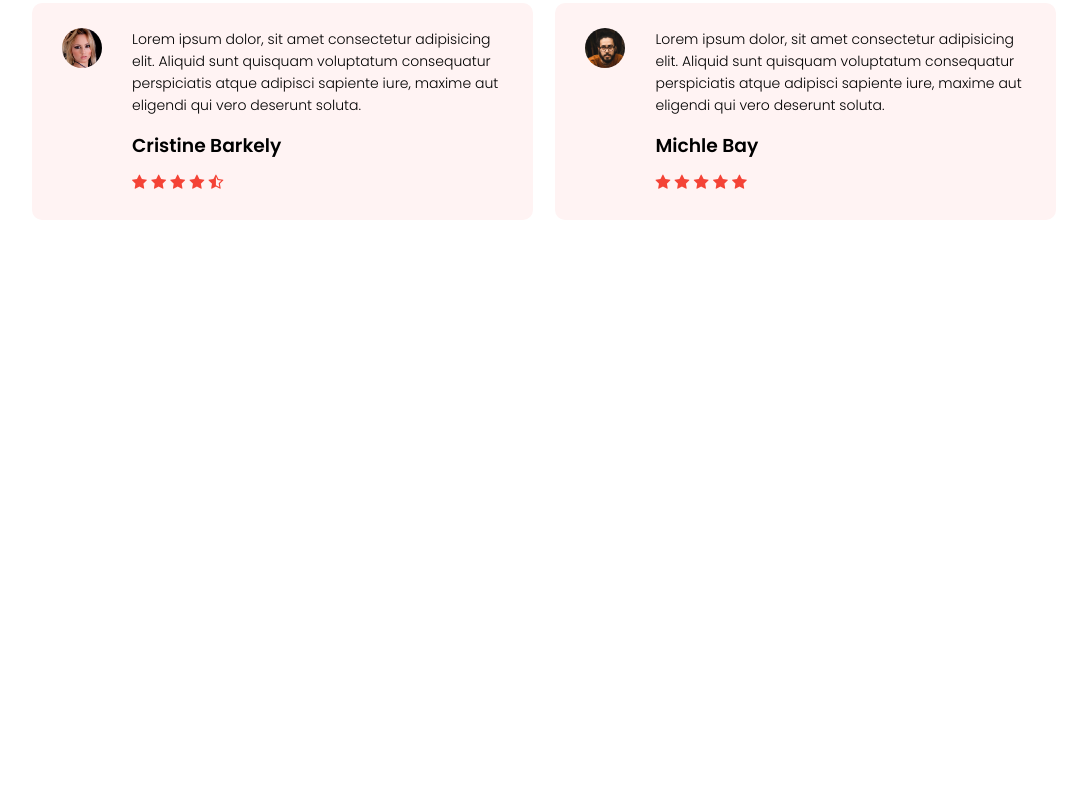
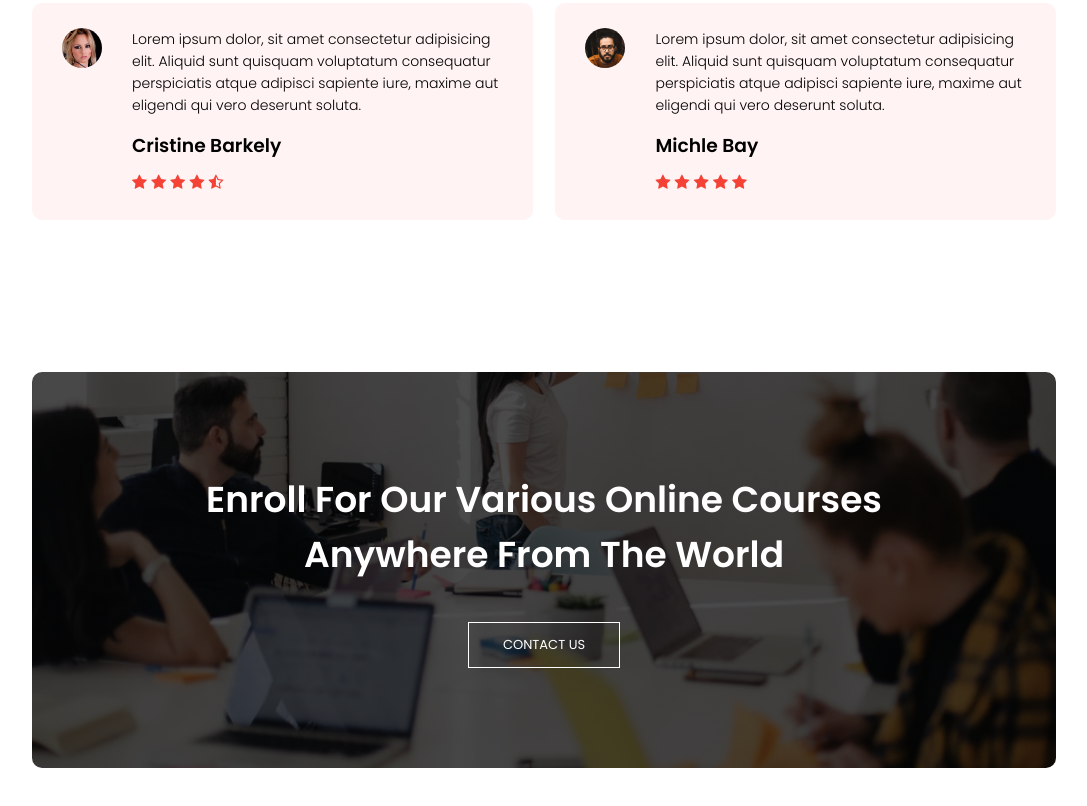
Before and after one commit to tlaruddo2/html-css-practice, a plain HTML site: page index.html in a window 1280 px wide. Shown: the part 2952-3758 px from the top of the page, without its empty margins (96-1183 px from the left). Before the commit the page ends 3224 px from the top, so only its background shows below. Drawn offline with Linux system fonts and the light colour scheme.

Commit message:
feat: add cta section in Home page

```diff
--- a/index.html
+++ b/index.html
@@ -182,6 +182,13 @@
       </div>
     </section>
 
+    <!-- ---- call to action ---- -->
+    <section class="cta">
+      <h1>Enroll For Our Various Online Courses <br>Anywhere From The World</h1>
+      <a href="" class="hero-btn">CONTACT US</a>
+    </section>
+
+
     <!------ Javascript for Toggle Menu ------>
     <script>
       var navLinks = document.getElementById("navLinks");
--- a/style.css
+++ b/style.css
@@ -267,6 +267,23 @@ h3{
     color: #f44336;
 }
 
+/* ---- cta ---- */
+.cta{
+    margin: 100px auto;
+    width: 80%;
+    background-image: linear-gradient(rgba(0,0,0,0.7), rgba(0,0,0,0.7)),url(images/banner2.jpg);
+    background-position: center;
+    background-size: cover;
+    border-radius: 10px;
+    text-align: center;
+    padding: 100px 0 ;
+}
+
+.cta h1{
+    color: #fff;
+    margin-bottom: 40px;
+    padding: 0;
+}
 
 @media(max-width: 700px){
     .text-box h1{
@@ -312,4 +329,9 @@ h3{
         margin-right: 15px;
     }
 
+    /* ---- cta ----- */
+    .cta h1{
+        font-size: 24px;
+    }
+
 }
```
